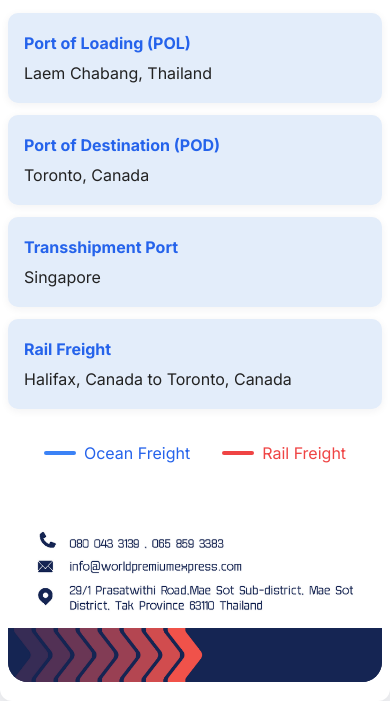
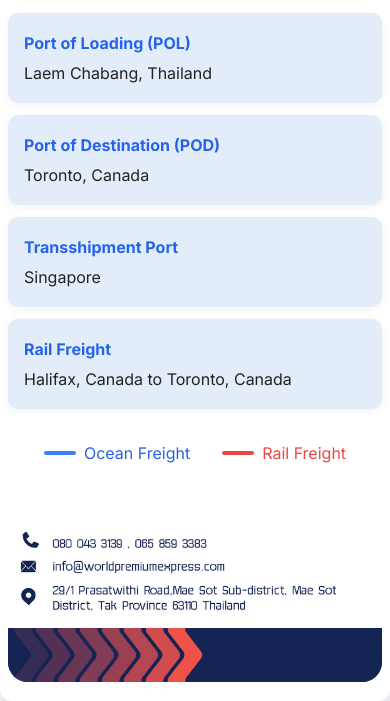
Before and after one commit to teeradetchw/Ocean-Freight-Shipment-Routing, a plain HTML site: page index.html in a window 390 px wide. Shown: the part 960-1661 px from the top of the page. Drawn offline with nearby package versions, Linux system fonts and the light colour scheme.

Commit message:
Fix footer alignment and margin for better responsiveness

```diff
--- a/index.html
+++ b/index.html
@@ -176,7 +176,7 @@
         @media (max-width: 700px) {
             .footer-contact {
                 padding: 12px 0 12px 0;
-                text-align: center;
+                text-align: left;
             }
         }
         .footer-contact-img {
@@ -188,7 +188,7 @@
             .footer-contact-img {
                 width: 90vw;
                 max-width: 340px;
-                margin: 0 auto;
+                margin: 0;
             }
         }
         #map {
```
